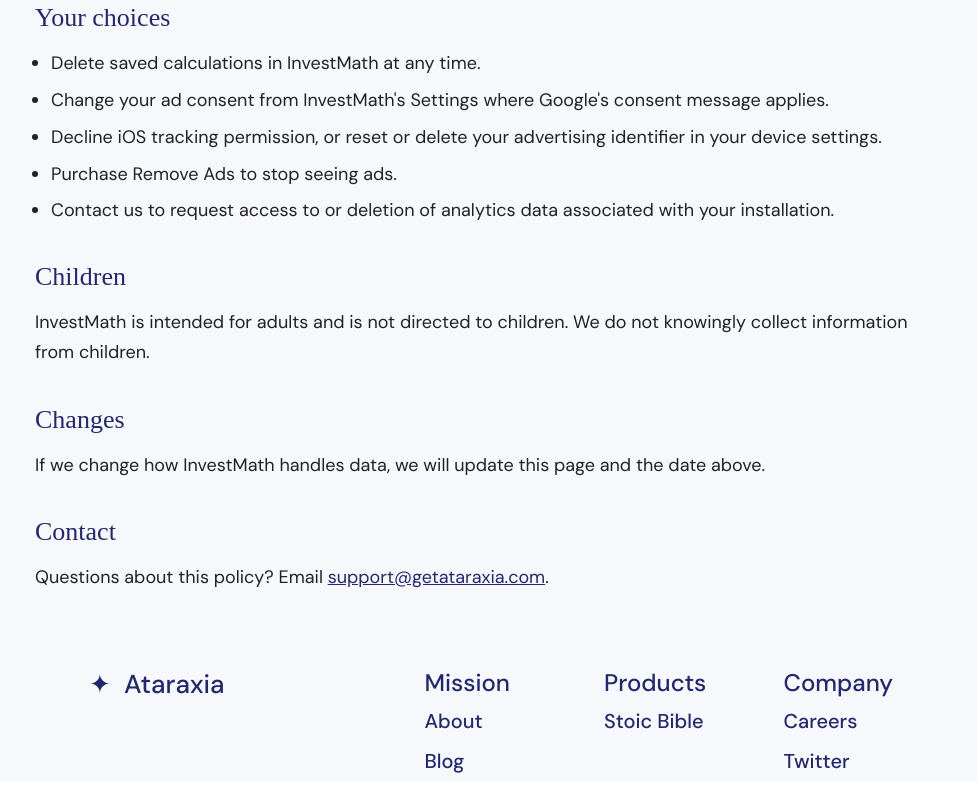
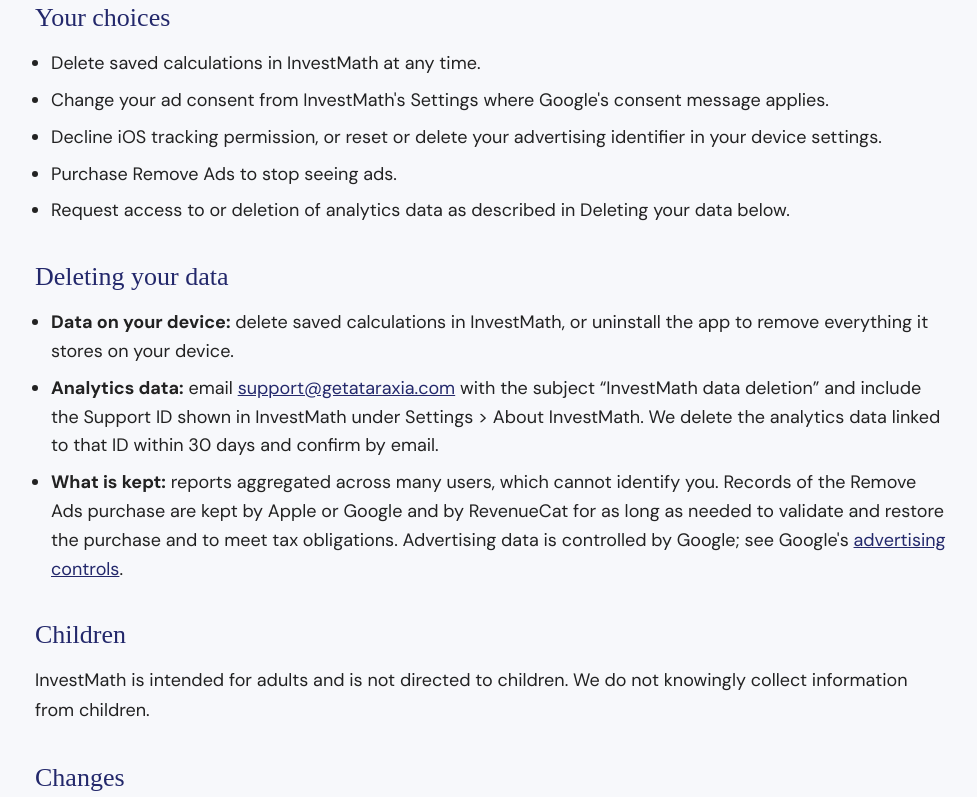
Before and after one commit to getataraxia/getataraxia, a Next.js app: page /investmath-privacy in a window 1280 px wide. Shown: the part 2000-2797 px from the top of the page, without its empty margins (149-1126 px from the left). Built offline with nearby package versions, Linux system fonts and the light colour scheme; a web font is replaced by a local one.

Commit message:
Add InvestMath data deletion steps to the privacy policy

```diff
--- a/pages/investmath-privacy.tsx
+++ b/pages/investmath-privacy.tsx
@@ -5,7 +5,7 @@
 import { setFont } from 'app-common/globalStyles/variables';
 import { isPhoneOrSmaller } from 'app-common/globalStyles/screens';
 
-const LAST_UPDATED = 'September 26, 2026';
+const LAST_UPDATED = 'September 27, 2026';
 
 const Page = styled.div`
   min-height: 100vh;
@@ -234,8 +234,41 @@
             </ListItem>
             <ListItem>Purchase Remove Ads to stop seeing ads.</ListItem>
             <ListItem>
-              Contact us to request access to or deletion of analytics data associated with your
-              installation.
+              Request access to or deletion of analytics data as described in Deleting your data
+              below.
+            </ListItem>
+          </List>
+        </Section>
+
+        <Section id="delete-data">
+          <SectionTitle>Deleting your data</SectionTitle>
+          <List>
+            <ListItem>
+              <strong>Data on your device:</strong> delete saved calculations in InvestMath, or
+              uninstall the app to remove everything it stores on your device.
+            </ListItem>
+            <ListItem>
+              <strong>Analytics data:</strong> email{' '}
+              <ExternalLink href="mailto:support@getataraxia.com?subject=InvestMath%20data%20deletion">
+                support@getataraxia.com
+              </ExternalLink>{' '}
+              with the subject &ldquo;InvestMath data deletion&rdquo; and include the Support ID
+              shown in InvestMath under Settings &gt; About InvestMath. We delete the analytics data
+              linked to that ID within 30 days and confirm by email.
+            </ListItem>
+            <ListItem>
+              <strong>What is kept:</strong> reports aggregated across many users, which cannot
+              identify you. Records of the Remove Ads purchase are kept by Apple or Google and by
+              RevenueCat for as long as needed to validate and restore the purchase and to meet tax
+              obligations. Advertising data is controlled by Google; see Google&apos;s{' '}
+              <ExternalLink
+                href="https://policies.google.com/technologies/ads"
+                target="_blank"
+                rel="noopener noreferrer"
+              >
+                advertising controls
+              </ExternalLink>
+              .
             </ListItem>
           </List>
         </Section>
```
